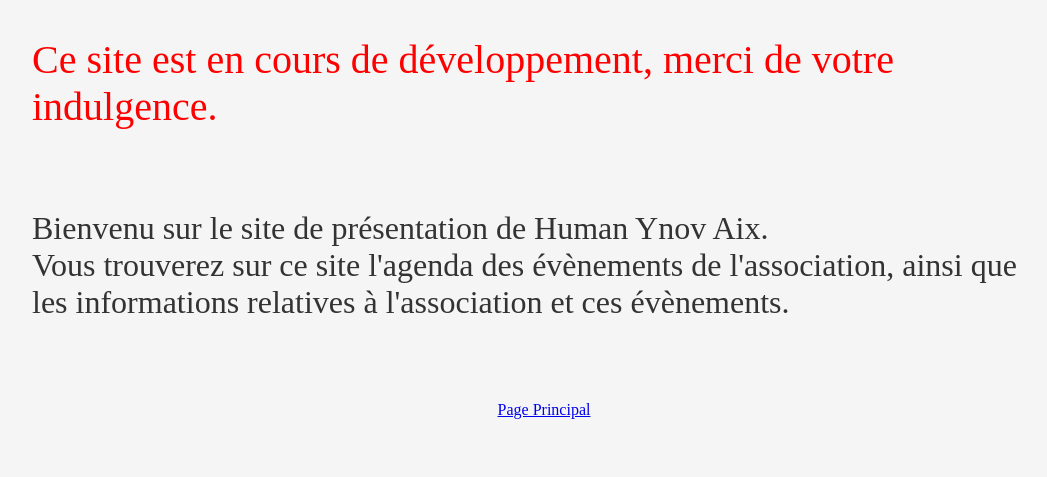
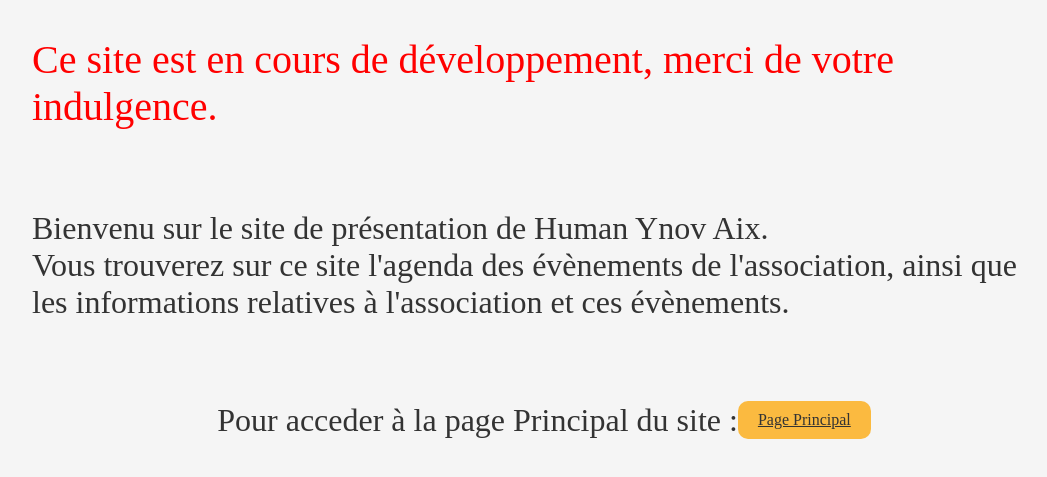
Before and after one commit to BUSTERDAY/Site-HUMAN-Ynov, a website: page public/views/index.html in a window 1280 px wide. Shown: the part 175-652 px from the top of the page, without its empty margins (96-1143 px from the left). Drawn offline with Linux system fonts and the light colour scheme.

Commit message:
installation pour passer de la page d'accueil à la page principal

```diff
--- a/public/CSS/index.css
+++ b/public/CSS/index.css
@@ -24,11 +24,31 @@
 .home .advert{
     font-size: 2.5rem;
     color: red;
-    margin: 00px 0px 80px 0px;
+    margin: 0px 0px 80px 0px;
 }
 
 .home .content{
     font-size: 2rem;
     color: #333;
-    margin: 00px 0px 80px 0px;
+    margin: 0px 0px 80px 0px;
 }
+
+.button {
+    display: flex;
+    justify-content: center;
+    align-items: center;
+}
+
+.button .contents{
+    font-size: 2rem;
+    color: #333;
+}
+
+.button .btn{
+    color: #333;
+    background-color: rgb(251, 186, 64);
+    border: none;
+    border-radius: 10px;
+    padding: 10px 20px;
+    cursor: pointer;
+}
--- a/public/views/index.html
+++ b/public/views/index.html
@@ -28,6 +28,7 @@
             </p>
 
             <div class="button">
+                <p class="contents"> Pour acceder à la page Principal du site : </p>
                 <a href="/views/principal.php" class="btn"> Page Principal</a>
             </div>
 
```
Also changed, not shown: public/CSS/principal.css (added).
